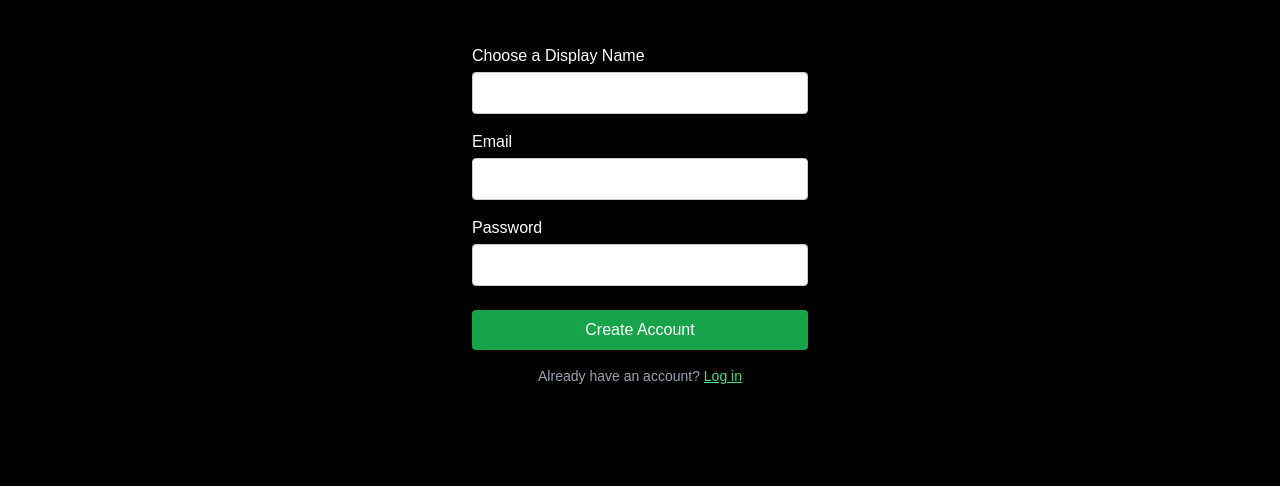
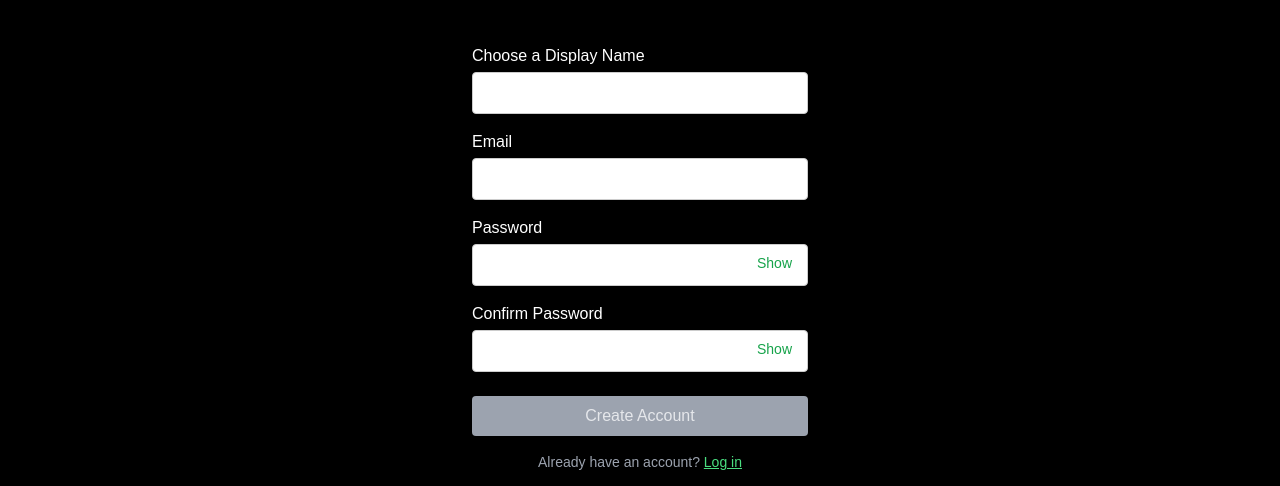
Before and after one commit to kierawilson25/habit-tracker, a Next.js app in the folder Front-end/: page /sign-up in a window 1280 px wide. Shown: the part 241-727 px from the top of the page. Built offline with nearby package versions, Linux system fonts and the light colour scheme; no server answers.

Commit message:
feat: add show, hide, and password verification (#177)

```diff
--- a/Front-end/src/app/sign-up/page.tsx
+++ b/Front-end/src/app/sign-up/page.tsx
@@ -1,12 +1,42 @@
+'use client'
+
 import { signup } from "./actions";
-import "../../utils/styles/global.css"; // Import global styles
+import "../../utils/styles/global.css";
 import Link from "next/link";
+import { useState, FormEvent } from "react";
 
 export default function SignUpPage() {
+  // State for password fields
+  const [password, setPassword] = useState('');
+  const [confirmPassword, setConfirmPassword] = useState('');
+
+  // State for show/hide password toggles
+  const [showPassword, setShowPassword] = useState(false);
+  const [showConfirmPassword, setShowConfirmPassword] = useState(false);
+
+  // Derived state - automatically recalculates when password or confirmPassword changes
+  const passwordsMatch = password === confirmPassword && confirmPassword !== '';
+  const showError = confirmPassword !== '' && !passwordsMatch;
+
   const activeButtonClass =
     "bg-green-600 text-white rounded px-4 py-2 hover:bg-green-700 transition-colors duration-200";
   const secondaryButtonClass =
     "border-2 border-green-600 text-green-600 rounded px-4 py-2 hover:bg-green-600 hover:text-white transition-colors duration-200";
+  const disabledButtonClass =
+    "bg-gray-400 text-gray-200 rounded px-4 py-2 cursor-not-allowed";
+
+  const handleSubmit = async (e: FormEvent<HTMLFormElement>) => {
+    e.preventDefault();
+
+    // Don't submit if passwords don't match
+    if (!passwordsMatch) {
+      return;
+    }
+
+    // Create FormData and call server action
+    const formData = new FormData(e.currentTarget);
+    await signup(formData);
+  };
 
   return (
     <div className="page-dark">
@@ -15,13 +45,13 @@ export default function SignUpPage() {
           Sign Up
         </h1>
 
-        <form action={signup}>
+        <form onSubmit={handleSubmit}>
           {/* Username */}
           <div style={{ marginBottom: "1rem" }}>
             <label htmlFor="display_name">Choose a Display Name</label>
             <input
               id="display_name"
-              type="display_name"
+              type="text"
               name="display_name"
               required
               style={{
@@ -39,6 +69,7 @@ export default function SignUpPage() {
           <div style={{ marginBottom: "1rem" }}>
             <label htmlFor="email">Email</label>
             <input
+              id="email"
               type="email"
               name="email"
               required
@@ -56,32 +87,105 @@ export default function SignUpPage() {
           {/* Password */}
           <div style={{ marginBottom: "1rem" }}>
             <label htmlFor="password">Password</label>
+            <div style={{ position: "relative" }}>
               <input
-              type="password"
+                id="password"
+                type={showPassword ? "text" : "password"}
                 name="password"
+                value={password}
+                onChange={(e) => setPassword(e.target.value)}
                 required
                 style={{
                   width: "100%",
                   padding: "0.5rem",
+                  paddingRight: "4rem",
                   borderRadius: "4px",
                   border: "1px solid #ccc",
                   marginTop: "0.25rem",
                 }}
                 className="text-black"
               />
+              <button
+                type="button"
+                onClick={() => setShowPassword(!showPassword)}
+                style={{
+                  position: "absolute",
+                  right: "0.5rem",
+                  top: "50%",
+                  transform: "translateY(-50%)",
+                  padding: "0.25rem 0.5rem",
+                  fontSize: "0.875rem",
+                  color: "#16a34a",
+                  background: "transparent",
+                  border: "none",
+                  cursor: "pointer",
+                }}
+              >
+                {showPassword ? "Hide" : "Show"}
+              </button>
+            </div>
+          </div>
+
+          {/* Confirm Password */}
+          <div style={{ marginBottom: "1rem" }}>
+            <label htmlFor="confirm_password">Confirm Password</label>
+            <div style={{ position: "relative" }}>
+              <input
+                id="confirm_password"
+                type={showConfirmPassword ? "text" : "password"}
+                name="confirm_password"
+                value={confirmPassword}
+                onChange={(e) => setConfirmPassword(e.target.value)}
+                required
+                style={{
+                  width: "100%",
+                  padding: "0.5rem",
+                  paddingRight: "4rem",
+                  borderRadius: "4px",
+                  border: showError ? "1px solid #dc2626" : "1px solid #ccc",
+                  marginTop: "0.25rem",
+                }}
+                className="text-black"
+              />
+              <button
+                type="button"
+                onClick={() => setShowConfirmPassword(!showConfirmPassword)}
+                style={{
+                  position: "absolute",
+                  right: "0.5rem",
+                  top: "50%",
+                  transform: "translateY(-50%)",
+                  padding: "0.25rem 0.5rem",
+                  fontSize: "0.875rem",
+                  color: "#16a34a",
+                  background: "transparent",
+                  border: "none",
+                  cursor: "pointer",
+                }}
+              >
+                {showConfirmPassword ? "Hide" : "Show"}
+              </button>
+            </div>
+            {showError && (
+              <p style={{ color: "#dc2626", fontSize: "0.875rem", marginTop: "0.25rem" }}>
+                Passwords do not match
+              </p>
+            )}
           </div>
 
           {/* Submit */}
           <div style={{ marginTop: "1.5rem", marginBottom: "1rem" }}>
             <button
               type="submit"
-              className={activeButtonClass}
+              disabled={!passwordsMatch}
+              className={passwordsMatch ? activeButtonClass : disabledButtonClass}
               style={{ width: "100%", padding: "0.5rem" }}
             >
               Create Account
             </button>
           </div>
         </form>
+
         {/* Secondary sign up link */}
         <div className="text-center">
           <p className="text-gray-400 text-sm">
```
Lines whose indentation alone changed are shown as unchanged.
